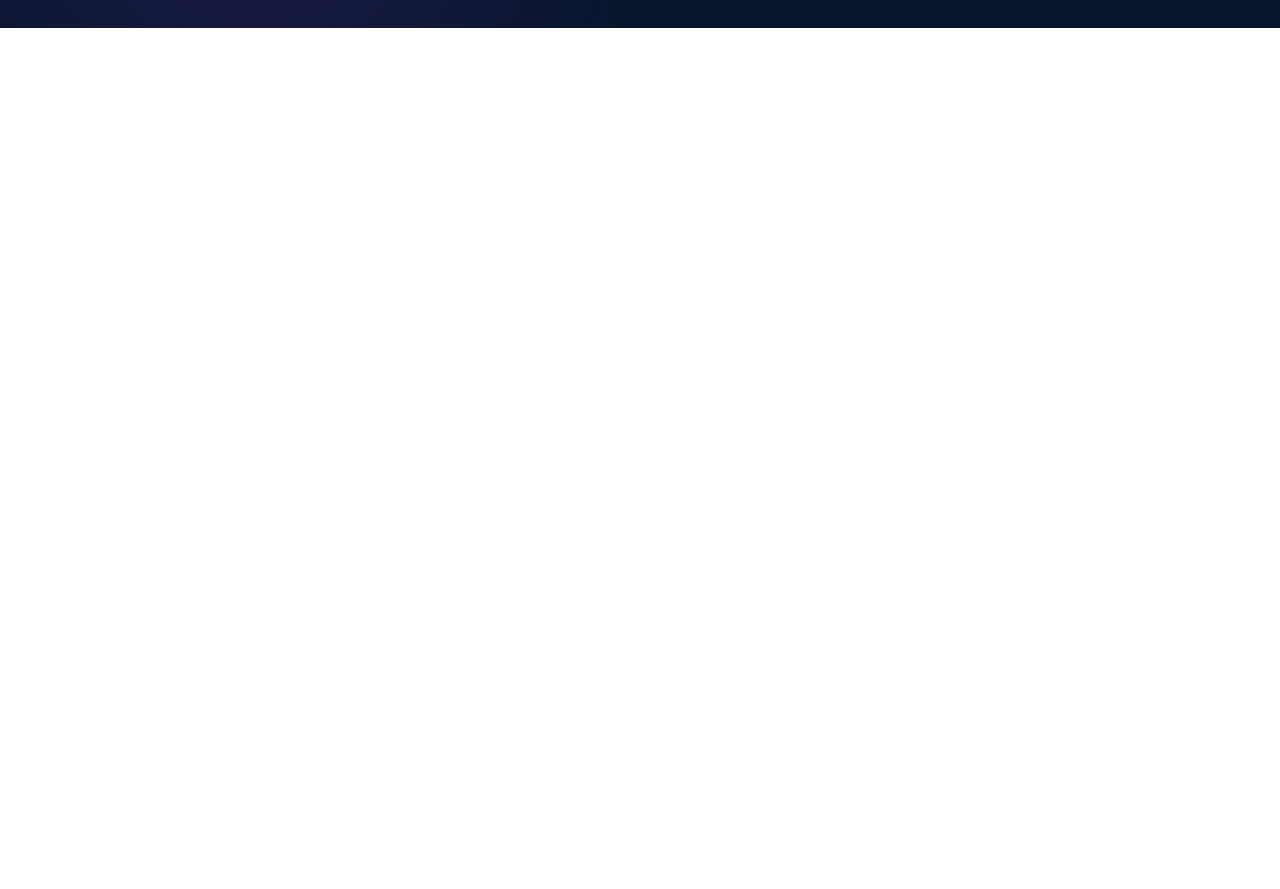
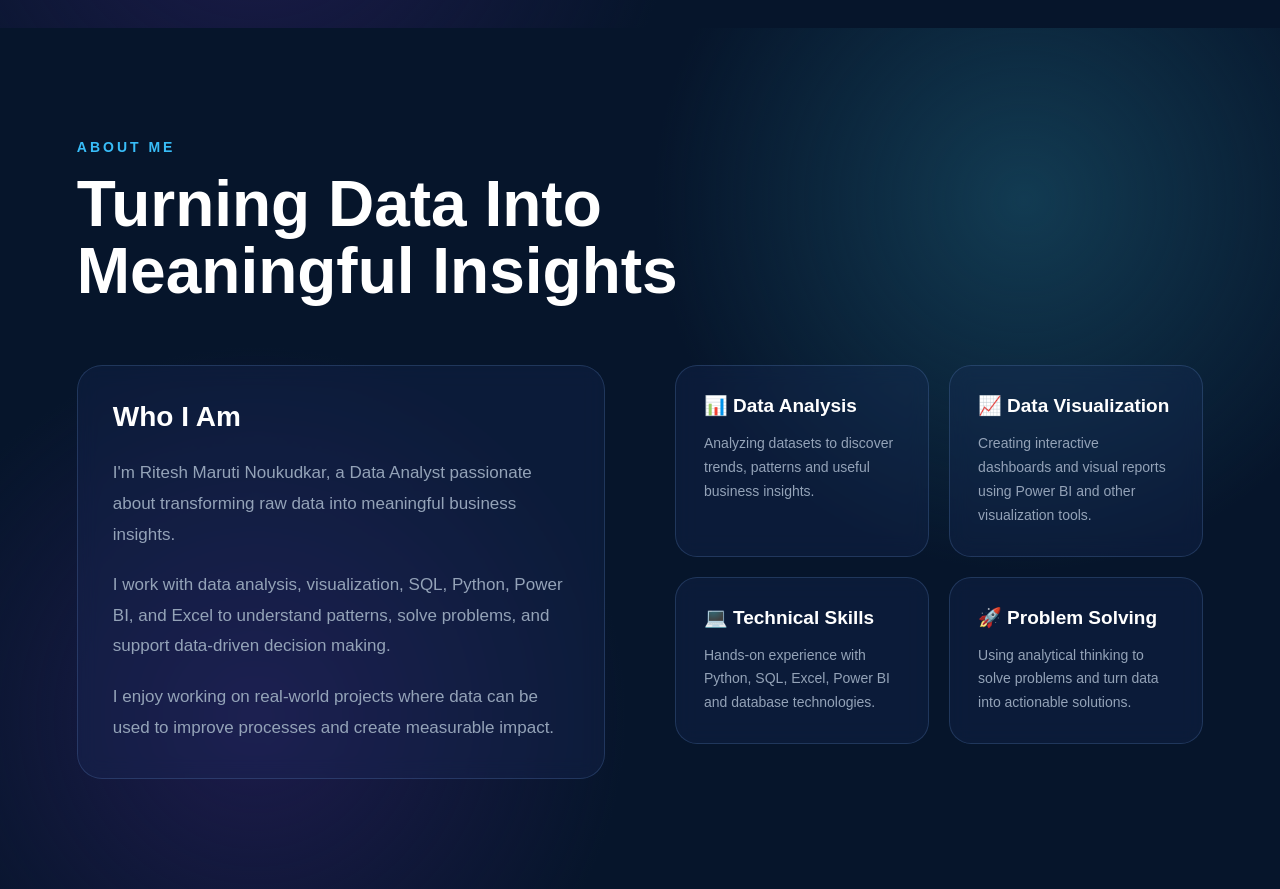
Before and after one commit to rick96283-sys/portfolio, a React app: page / in a window 1280 px wide. Shown: the part 840-1729 px from the top of the page. Before the commit the page ends 868 px from the top, so only its background shows below. Built offline with nearby package versions, Linux system fonts and the light colour scheme; the HTML template or start-up script is replaced by a standard one.

Commit message:
About Section Devloped

```diff
--- a/src/App.jsx
+++ b/src/App.jsx
@@ -1,11 +1,13 @@
 import Navbar from "./components/Navbar/Navbar";
 import Hero from "./components/Hero/Hero";
+import About from "./components/About/About";
 
 function App() {
   return (
     <>
       <Navbar />
       <Hero />
+      <About />
     </>
   );
 }
--- /dev/null
+++ b/src/components/About/About.css
@@ -0,0 +1,135 @@
+.about {
+  padding: 110px 6%;
+  background:
+    radial-gradient(circle at 80% 20%, #123b52 0%, transparent 30%),
+    radial-gradient(circle at 20% 80%, #1d1b4b 0%, transparent 30%),
+    #06152b;
+  color: white;
+}
+
+.about-container {
+  max-width: 1250px;
+  margin: 0 auto;
+}
+
+/* Heading */
+
+.about-heading {
+  margin-bottom: 60px;
+}
+
+.about-heading span {
+  color: #38bdf8;
+  font-size: 14px;
+  font-weight: 700;
+  letter-spacing: 3px;
+}
+
+.about-heading h2 {
+  margin-top: 15px;
+  font-size: clamp(40px, 5vw, 65px);
+  line-height: 1.05;
+  font-weight: 800;
+}
+
+/* Main content */
+
+.about-content {
+  display: grid;
+  grid-template-columns: 1fr 1fr;
+  gap: 70px;
+  align-items: start;
+}
+
+/* Introduction */
+
+.about-intro {
+  padding: 35px;
+  border: 1px solid rgba(100, 140, 200, 0.25);
+  border-radius: 25px;
+  background: rgba(30, 50, 100, 0.25);
+  backdrop-filter: blur(10px);
+}
+
+.about-intro h3 {
+  font-size: 28px;
+  margin-bottom: 25px;
+}
+
+.about-intro p {
+  color: #94a3b8;
+  font-size: 17px;
+  line-height: 1.8;
+  margin-bottom: 20px;
+}
+
+.about-intro p:last-child {
+  margin-bottom: 0;
+}
+
+/* Cards */
+
+.about-cards {
+  display: grid;
+  grid-template-columns: repeat(2, 1fr);
+  gap: 20px;
+}
+
+.about-card {
+  padding: 28px;
+  border: 1px solid rgba(100, 140, 200, 0.25);
+  border-radius: 22px;
+  background: rgba(30, 50, 100, 0.25);
+  backdrop-filter: blur(10px);
+  transition: 0.3s ease;
+}
+
+.about-card:hover {
+  transform: translateY(-8px);
+  border-color: #38bdf8;
+  box-shadow: 0 15px 35px rgba(56, 189, 248, 0.12);
+}
+
+.about-card h4 {
+  font-size: 19px;
+  margin-bottom: 15px;
+}
+
+.about-card p {
+  color: #94a3b8;
+  font-size: 14px;
+  line-height: 1.7;
+  margin: 0;
+}
+
+/* Responsive */
+
+@media (max-width: 900px) {
+  .about {
+    padding: 80px 5%;
+  }
+
+  .about-content {
+    grid-template-columns: 1fr;
+    gap: 40px;
+  }
+}
+
+@media (max-width: 600px) {
+  .about {
+    padding: 70px 20px;
+  }
+
+  .about-heading {
+    text-align: center;
+    margin-bottom: 40px;
+  }
+
+  .about-cards {
+    grid-template-columns: 1fr;
+  }
+
+  .about-intro {
+    padding: 25px;
+  }
+}
--- /dev/null
+++ b/src/components/About/About.jsx
@@ -0,0 +1,77 @@
+import "./About.css";
+
+function About() {
+  return (
+    <section id="about" className="about">
+      <div className="about-container">
+
+        <div className="about-heading">
+          <span>ABOUT ME</span>
+          <h2>Turning Data Into <br /> Meaningful Insights</h2>
+        </div>
+
+        <div className="about-content">
+
+          <div className="about-intro">
+            <h3>Who I Am</h3>
+
+            <p>
+              I'm Ritesh Maruti Noukudkar, a Data Analyst passionate about
+              transforming raw data into meaningful business insights.
+            </p>
+
+            <p>
+              I work with data analysis, visualization, SQL, Python, Power BI,
+              and Excel to understand patterns, solve problems, and support
+              data-driven decision making.
+            </p>
+
+            <p>
+              I enjoy working on real-world projects where data can be used
+              to improve processes and create measurable impact.
+            </p>
+          </div>
+
+          <div className="about-cards">
+
+            <div className="about-card">
+              <h4>📊 Data Analysis</h4>
+              <p>
+                Analyzing datasets to discover trends, patterns and useful
+                business insights.
+              </p>
+            </div>
+
+            <div className="about-card">
+              <h4>📈 Data Visualization</h4>
+              <p>
+                Creating interactive dashboards and visual reports using
+                Power BI and other visualization tools.
+              </p>
+            </div>
+
+            <div className="about-card">
+              <h4>💻 Technical Skills</h4>
+              <p>
+                Hands-on experience with Python, SQL, Excel, Power BI and
+                database technologies.
+              </p>
+            </div>
+
+            <div className="about-card">
+              <h4>🚀 Problem Solving</h4>
+              <p>
+                Using analytical thinking to solve problems and turn data
+                into actionable solutions.
+              </p>
+            </div>
+
+          </div>
+
+        </div>
+      </div>
+    </section>
+  );
+}
+
+export default About;
--- a/src/components/Hero/Hero.jsx
+++ b/src/components/Hero/Hero.jsx
@@ -44,6 +44,7 @@ useEffect(() => {
 
   return () => clearTimeout(timer);
 }, [displayText, isDeleting, roleIndex]);
+
   return (
     <section id="home" className="hero">
 
@@ -144,6 +145,7 @@ useEffect(() => {
            <img src="/src/assets/images/myprof.png" alt="Ritesh Noukudkar" />
            </div>
     </section>
+
   );
 }
 
```
